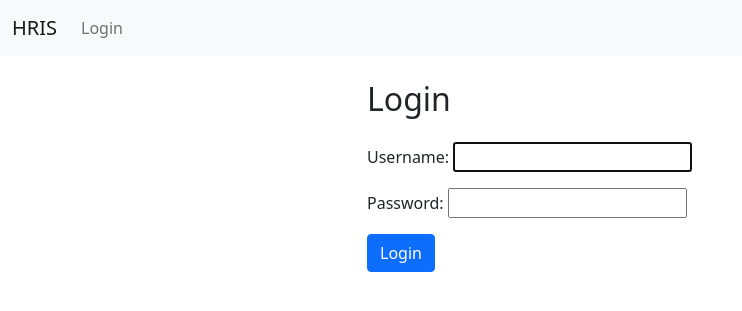
After one commit to arambha21/hris, a Django app: page /accounts/login/ in a window 1280 px wide. The commit adds this page. Shown: the top 311 px of the page, without its empty margins (0-742 px from the left). Run offline with Django 5.2, Linux system fonts and the light colour scheme.

Commit message:
Initial commit

```diff
--- a/hris_app/templates/hris_app/base.html
+++ b/hris_app/templates/hris_app/base.html
@@ -14,13 +14,20 @@
                 <span class="navbar-toggler-icon"></span>
             </button>
             <div class="collapse navbar-collapse" id="navbarNav">
-                <ul class="navbar-nav">
-                    <li class="nav-item">
-                        <a class="nav-link" href="{% url 'employee_list' %}">Employees</a>
-                    </li>
-                    <!-- Add more navigation items here -->
+                <ul class="navbar-nav ml-auto">
+                    {% if user.is_authenticated %}
+                        <li class="nav-item">
+                            <span class="nav-link">Welcome, {{ user.username }}</span>
+                        </li>
+                        <li class="nav-item">
+                            <a class="nav-link" href="{% url 'logout' %}">Logout</a>
+                        </li>
+                    {% else %}
+                        <li class="nav-item">
+                            <a class="nav-link" href="{% url 'login' %}">Login</a>
+                        </li>
+                    {% endif %}
                 </ul>
-            </div>
         </div>
     </nav>
 
--- /dev/null
+++ b/hris_app/templates/registration/login.html
@@ -0,0 +1,16 @@
+{% extends 'hris_app/base.html' %}
+
+{% block title %}Login{% endblock %}
+
+{% block content %}
+<div class="row justify-content-center">
+    <div class="col-md-6">
+        <h2 class="mb-4">Login</h2>
+        <form method="post">
+            {% csrf_token %}
+            {{ form.as_p }}
+            <button type="submit" class="btn btn-primary">Login</button>
+        </form>
+    </div>
+</div>
+{% endblock %}
--- a/hris_app/urls.py
+++ b/hris_app/urls.py
@@ -1,8 +1,9 @@
 from django.urls import path
-from .views import EmployeeListView, EmployeeDetailView, EmployeeCreateView, EmployeeUpdateView, EmployeeDeleteView
+from .views import EmployeeListView, EmployeeDetailView, EmployeeCreateView, EmployeeUpdateView, EmployeeDeleteView, DashboardView
 
 urlpatterns = [
-    path('', EmployeeListView.as_view(), name='employee_list'),
+    path('', DashboardView.as_view(), name='dashboard'),
+    path('employees/', EmployeeListView.as_view(), name='employee_list'),
     path('employee/<int:pk>/', EmployeeDetailView.as_view(), name='employee_detail'),
     path('employee/new/', EmployeeCreateView.as_view(), name='employee_create'),
     path('employee/<int:pk>/edit/', EmployeeUpdateView.as_view(), name='employee_update'),
--- a/hris_project/settings.py
+++ b/hris_project/settings.py
@@ -7,7 +7,7 @@ BASE_DIR = Path(__file__).resolve().parent.parent
 # See https://docs.djangoproject.com/en/5.1/howto/deployment/checklist/
 
 # SECURITY WARNING: keep the secret key used in production secret!
-SECRET_KEY = 'django-insecure-e9d!*3_%(gdca-ivvatrfuu$awp(xmj!47q_%9r!iz$z$*u7e6'
+SECRET_KEY = 'your-secret-key'
 
 # SECURITY WARNING: don't run with debug turned on in production!
 DEBUG = True
@@ -23,7 +23,7 @@ INSTALLED_APPS = [
     'django.contrib.sessions',
     'django.contrib.messages',
     'django.contrib.staticfiles',
-    'hris_app',  # Your app
+    'hris_app',
 ]
 
 MIDDLEWARE = [
@@ -104,3 +104,5 @@ STATIC_URL = 'static/'
 # https://docs.djangoproject.com/en/5.1/ref/settings/#default-auto-field
 
 DEFAULT_AUTO_FIELD = 'django.db.models.BigAutoField'
+LOGIN_REDIRECT_URL = '/'
+LOGIN_URL = '/accounts/login/'
--- a/hris_project/urls.py
+++ b/hris_project/urls.py
@@ -16,8 +16,11 @@ Including another URLconf
 """
 from django.contrib import admin
 from django.urls import path, include
+from django.contrib.auth import views as auth_views
 
 urlpatterns = [
     path('admin/', admin.site.urls),
     path('', include('hris_app.urls')),
+    path('accounts/login/', auth_views.LoginView.as_view(), name='login'),
+    path('accounts/logout/', auth_views.LogoutView.as_view(), name='logout'),
 ]
```
Also changed, not shown: hris_app/templates/hris_app/dashboard.html (added, +18 -0 lines), hris_app/views.py (+15 -5 lines).
